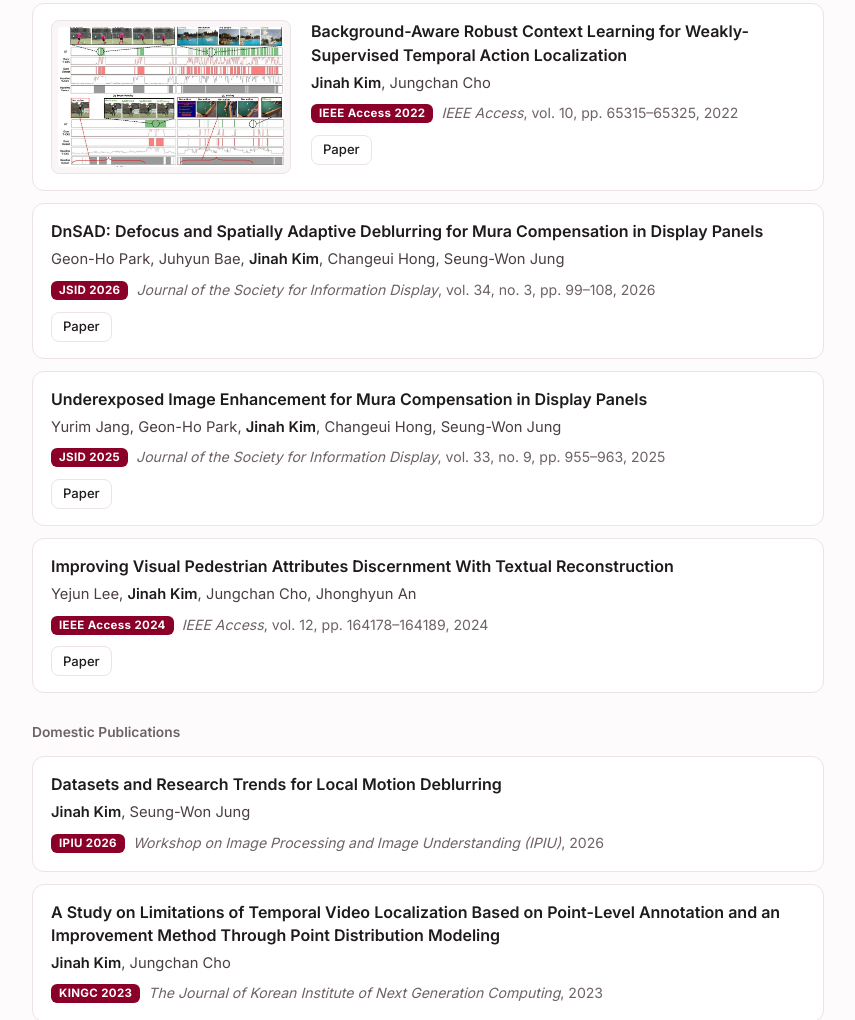
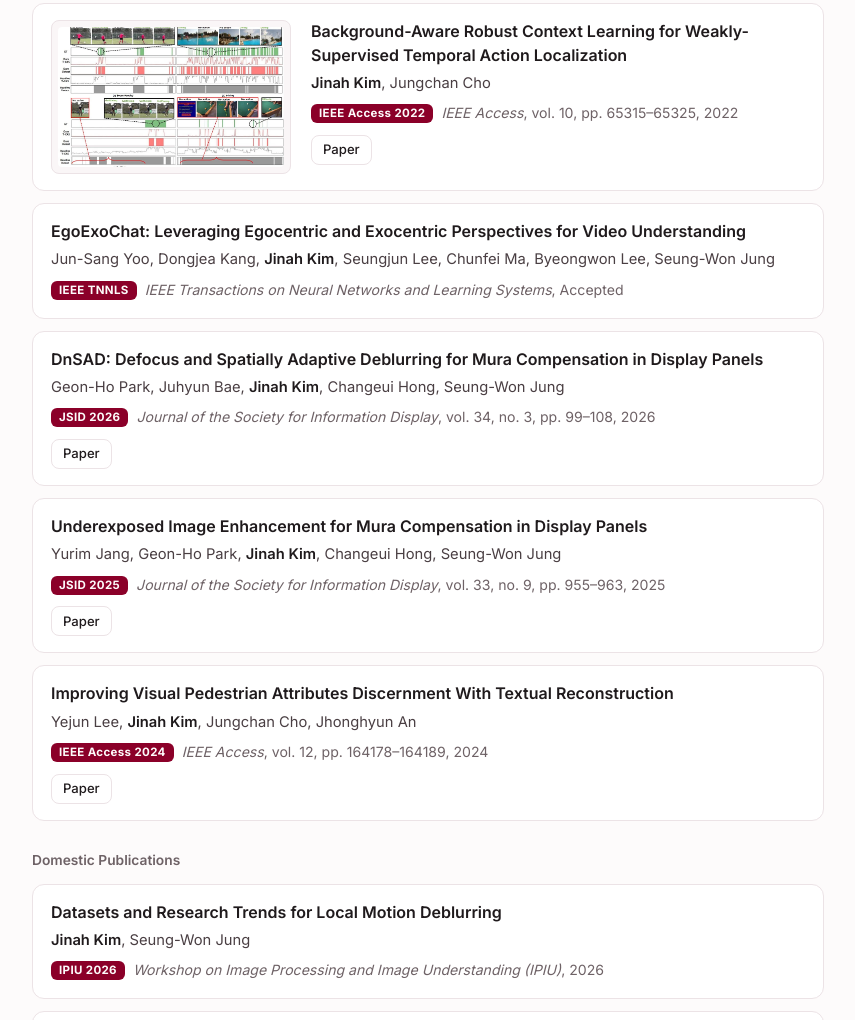
Before and after one commit to jinah-korea-univ/jinah-korea-univ.github.io, a plain HTML site: page index.html in a window 1280 px wide. Shown: the part 1538-2558 px from the top of the page, without its empty margins (212-1067 px from the left). Drawn offline with Linux system fonts and the light colour scheme.

Commit message:
Add files via upload

```diff
--- a/index.html
+++ b/index.html
@@ -143,6 +143,11 @@
           </div>
         </li>
         <li class="pub">
+          <p class="pub-title">EgoExoChat: Leveraging Egocentric and Exocentric Perspectives for Video Understanding</p>
+          <p class="pub-authors">Jun-Sang Yoo, Dongjea Kang, <b>Jinah Kim</b>, Seungjun Lee, Chunfei Ma, Byeongwon Lee, Seung-Won Jung</p>
+          <p class="pub-venue"><span class="tag">IEEE TNNLS</span><span><em>IEEE Transactions on Neural Networks and Learning Systems</em>, Accepted</span></p>
+        </li>
+        <li class="pub">
           <p class="pub-title">DnSAD: Defocus and Spatially Adaptive Deblurring for Mura Compensation in Display Panels</p>
           <p class="pub-authors">Geon-Ho Park, Juhyun Bae, <b>Jinah Kim</b>, Changeui Hong, Seung-Won Jung</p>
           <p class="pub-venue"><span class="tag">JSID 2026</span><span><em>Journal of the Society for Information Display</em>, vol. 34, no. 3, pp. 99&ndash;108, 2026</span></p>
```
